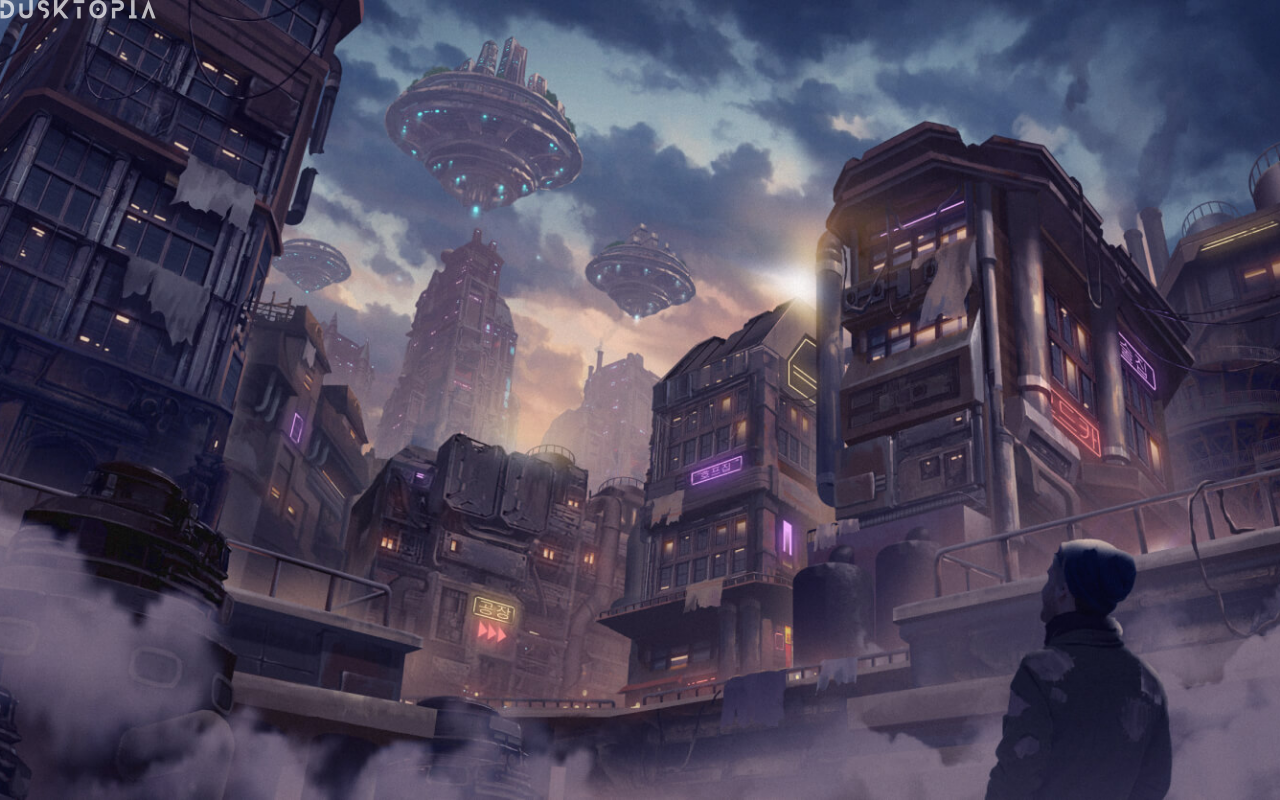
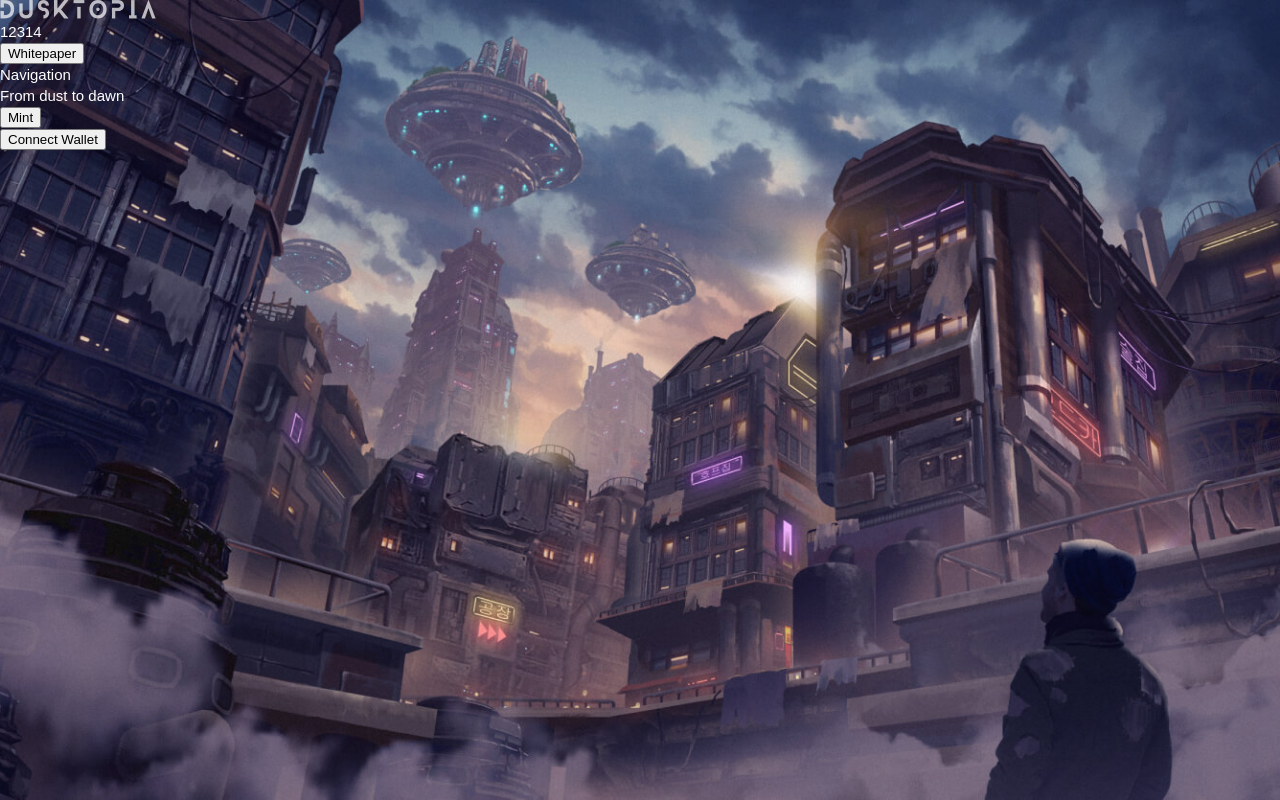
Before and after one commit to bumlu/space-sidee, a Next.js app: page / in a window 1280 px wide. Built offline with nearby package versions, Linux system fonts and the light colour scheme; a web font is replaced by a local one.

Commit message:
add all companents

```diff
--- /dev/null
+++ b/components/Button/index.tsx
@@ -0,0 +1,12 @@
+import Link from "next/link";
+import { Children, ReactNode } from "react";
+import styles from "./style.module.scss";
+
+interface ButtonProps {
+  onClick: () => void;
+  children: ReactNode;
+}
+
+export const Button: React.FC<ButtonProps> = ({ onClick, children }) => {
+  return <button onClick={onClick}> {children} </button>;
+};
--- /dev/null
+++ b/components/Navigation/index.tsx
@@ -0,0 +1,12 @@
+import Link from "next/link";
+import styles from "./style.module.scss";
+
+interface NavigationProps {}
+
+export const Navigation: React.FC<NavigationProps> = ({}) => {
+  return (
+    <ul>
+      <li>Navigation</li>
+    </ul>
+  );
+};
--- /dev/null
+++ b/components/SocialNetworks/index.tsx
@@ -0,0 +1,12 @@
+import Link from "next/link";
+import styles from "./style.module.scss";
+
+interface SocialNetworksProps {}
+
+export const SocialNetworks: React.FC<SocialNetworksProps> = ({}) => {
+  return (
+    <ul>
+      <li>12314</li>
+    </ul>
+  );
+};
--- /dev/null
+++ b/components/Title/index.tsx
@@ -0,0 +1,15 @@
+import Link from "next/link";
+import { Children, ReactNode } from "react";
+import styles from "./style.module.scss";
+import cl from "classnames";
+
+interface TitleProps {
+  size?: "Medium" | "Large";
+  children: ReactNode;
+}
+
+export const Title: React.FC<TitleProps> = ({ size = "Medium", children }) => {
+  return (
+    <h2 className={cl(styles.title, styles[`title${size}`])}> {children} </h2>
+  );
+};
--- a/pages/index.tsx
+++ b/pages/index.tsx
@@ -1,18 +1,23 @@
 import styles from "../styles/home.module.scss";
 import cl from "classnames";
 import { Logo } from "../components/Logo";
+import { SocialNetworks } from "../components/SocialNetworks";
+import { Button } from "../components/Button";
+import { Navigation } from "../components/Navigation";
+import { Title } from "../components/Title";
+
 export default function Home() {
   return (
     <div>
       <section className={cl(styles.section, styles.sectionMain)}>
         <header>
           <Logo />
-          {/* <SocialNetworks />
-          <Button onClick={() => {}}>Whitepaper</Button> */}
+          <SocialNetworks />
+          <Button onClick={() => {}}>Whitepaper</Button>
         </header>
-        {/* <Navigation />
+        <Navigation />
         <div>
-          <Title type="h2">From dust to dawn</Title>
+          <Title>From dust to dawn</Title>
           <ul>
             <li>
               <Button onClick={() => {}}>Mint</Button>
@@ -21,7 +26,7 @@ export default function Home() {
               <Button onClick={() => {}}>Connect Wallet</Button>
             </li>
           </ul>
-        </div> */}
+        </div>
       </section>
     </div>
   );
--- a/styles/globals.scss
+++ b/styles/globals.scss
@@ -55,4 +55,5 @@
 html,
 body {
   font: 15px/1.4 "MazzardH", sans-serif;
+  color: white;
 }
```
Also changed, not shown: components/Button/style.module.scss (added), components/Navigation/style.module.scss (added), components/SocialNetworks/style.module.scss (added), components/Title/style.module.scss (added).
